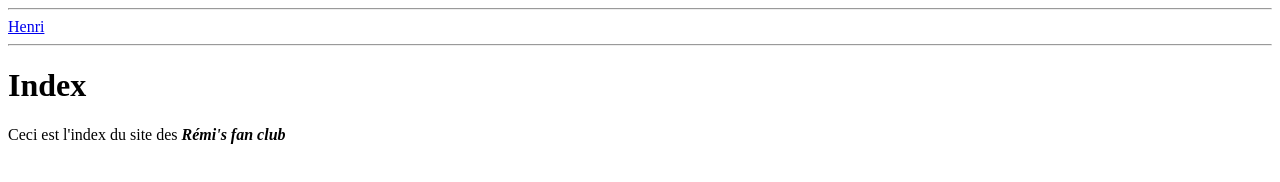
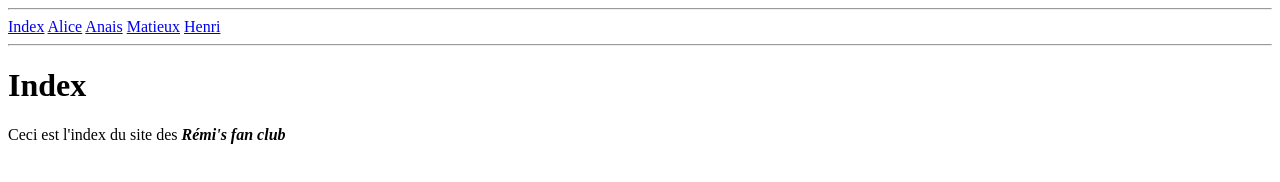
Before and after one commit to henricmoi/R-mi-s-fan-club, a plain HTML site: page index.html in a window 1280 px wide. Drawn offline with Linux system fonts and the light colour scheme.

Commit message:
Update index.html

```diff
--- a/index.html
+++ b/index.html
@@ -9,13 +9,15 @@
 
 <hr>
   <!--LINKS-->
+  <a href="index.html">Index</a>
+  <a href="index.html">Alice</a>
+  <a href="index.html">Anais</a>
+  <a href="Anais_Moore.html">Matieux</a>
   <a href="henri_lessard.html">Henri</a>
 <hr>
 
 <h1>Index</h1>
 <p>Ceci est l'index du site des <b><i>Rémi's fan club</i></b></p>
 
-
-
 </body>
 </html>
```
